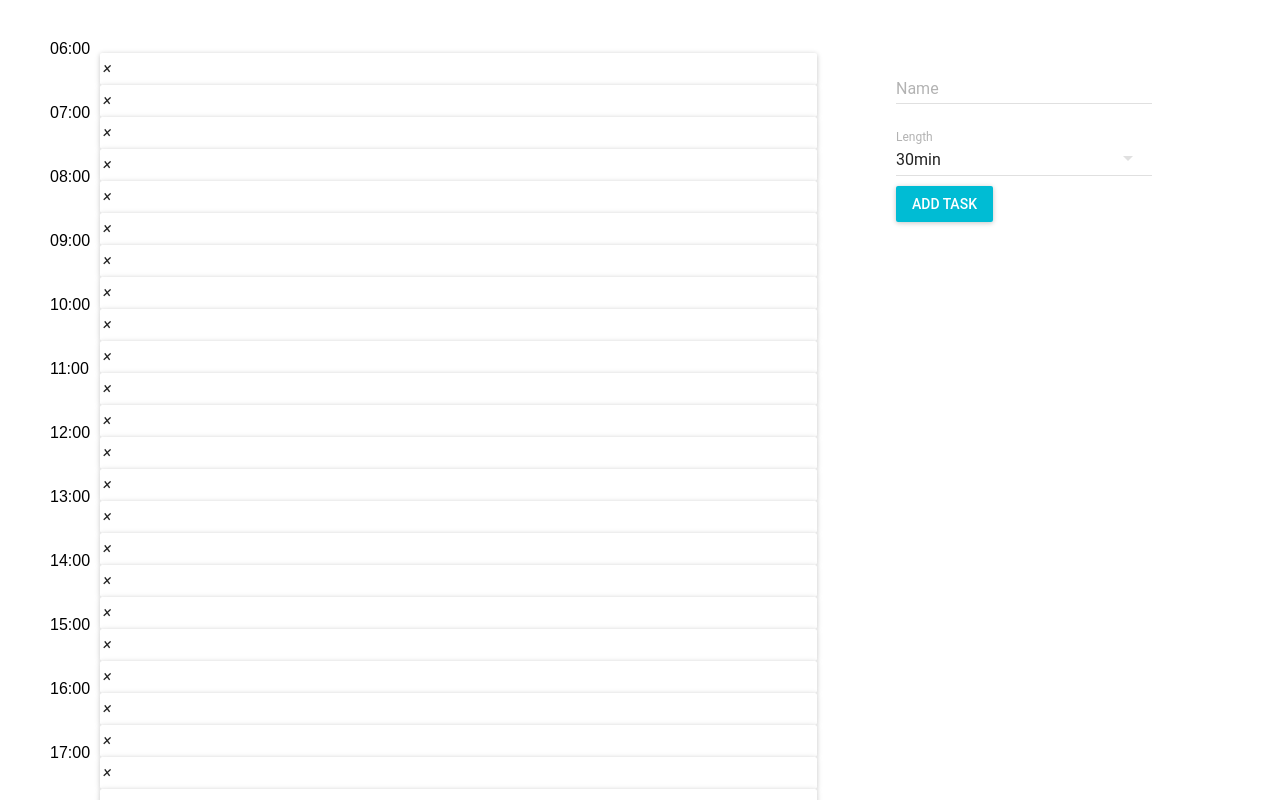
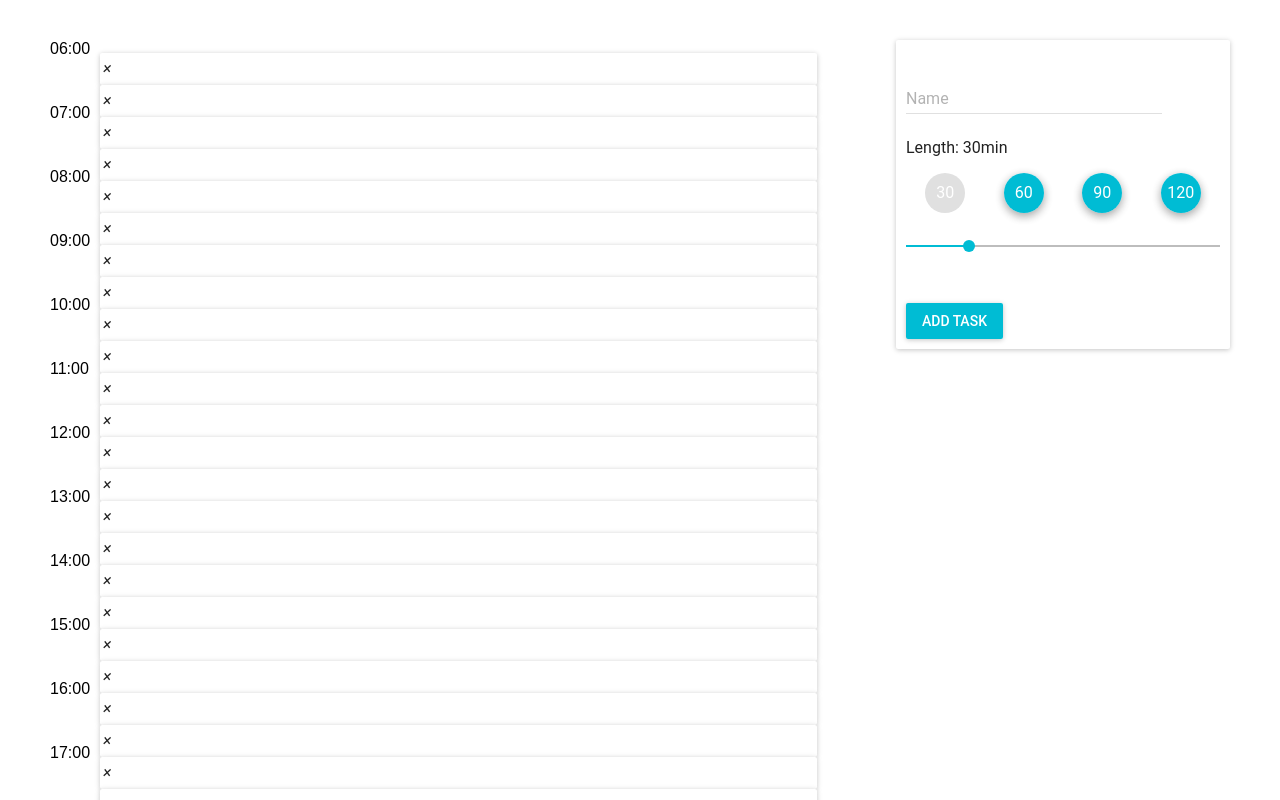
Before and after one commit to chikuwa111/day_scheduler, a React (Create React App) app: page / in a window 1280 px wide. Shown: the top 800 px of the page. Built offline with nearby package versions, Linux system fonts and the light colour scheme.

Commit message:
Improve length input

```diff
--- a/src/components/TaskForm.js
+++ b/src/components/TaskForm.js
@@ -1,9 +1,9 @@
-import _ from 'lodash'
 import React from 'react'
 import {
+  Paper,
   TextField,
-  SelectField,
-  MenuItem,
+  Slider,
+  FloatingActionButton,
   RaisedButton
 } from 'material-ui'
 
@@ -24,20 +24,15 @@ class TaskForm extends React.Component {
     this.setState({name: e.target.value})
   }
 
-  onChangeLength(_event, _index, value) {
+  onChangeLength(_event, value) {
     this.setState({length: value})
   }
 
   onSubmit(e) {
     e.preventDefault()
 
-    let tasks = this.props.tasks.slice(0)
+    const tasks = this.props.tasks.slice(0)
     const {name, length} = this.state
-
-    for(let i = 0; i < length / 30; i++) {
-      const index = _.findIndex(tasks, 'initial')
-      _.pullAt(tasks, [index])
-    }
     tasks.unshift({name, length})
 
     this.props.updateTasks(tasks)
@@ -47,7 +42,9 @@ class TaskForm extends React.Component {
     const {name, length} = this.state
 
     return (
-      <div>
+      <Paper
+        style={{padding: 10, marginRight: 50}}
+      >
         <form onSubmit={this.onSubmit.bind(this)}>
           <TextField
             floatingLabelText='Name'
@@ -55,16 +52,27 @@ class TaskForm extends React.Component {
             onChange={this.onChangeName.bind(this)}
           />
 
-          <SelectField
-            floatingLabelText='Length'
+          <p>Length: {length}min</p>
+          <div style={{display: 'flex', justifyContent: 'space-around'}}>
+            {
+              [30, 60, 90, 120].map((v) => (
+                <FloatingActionButton
+                  key={v}
+                  mini
+                  disabled={v === length}
+                  children={<span style={{color: 'white', textWeight: 'bold'}}>{v}</span>}
+                  onClick={() => {this.onChangeLength(null, v)}}
+                />
+              ))
+            }
+          </div>
+          <Slider
             value={length}
+            min={0}
+            max={150}
+            step={1}
             onChange={this.onChangeLength.bind(this)}
-          >
-            <MenuItem value={30} primaryText='30min' />
-            <MenuItem value={60} primaryText='60min' />
-            <MenuItem value={90} primaryText='90min' />
-            <MenuItem value={120} primaryText='120min' />
-          </SelectField>
+          />
 
           <div>
             <RaisedButton
@@ -74,7 +82,7 @@ class TaskForm extends React.Component {
             />
           </div>
         </form>
-      </div>
+      </Paper>
     )
   }
 }
```
